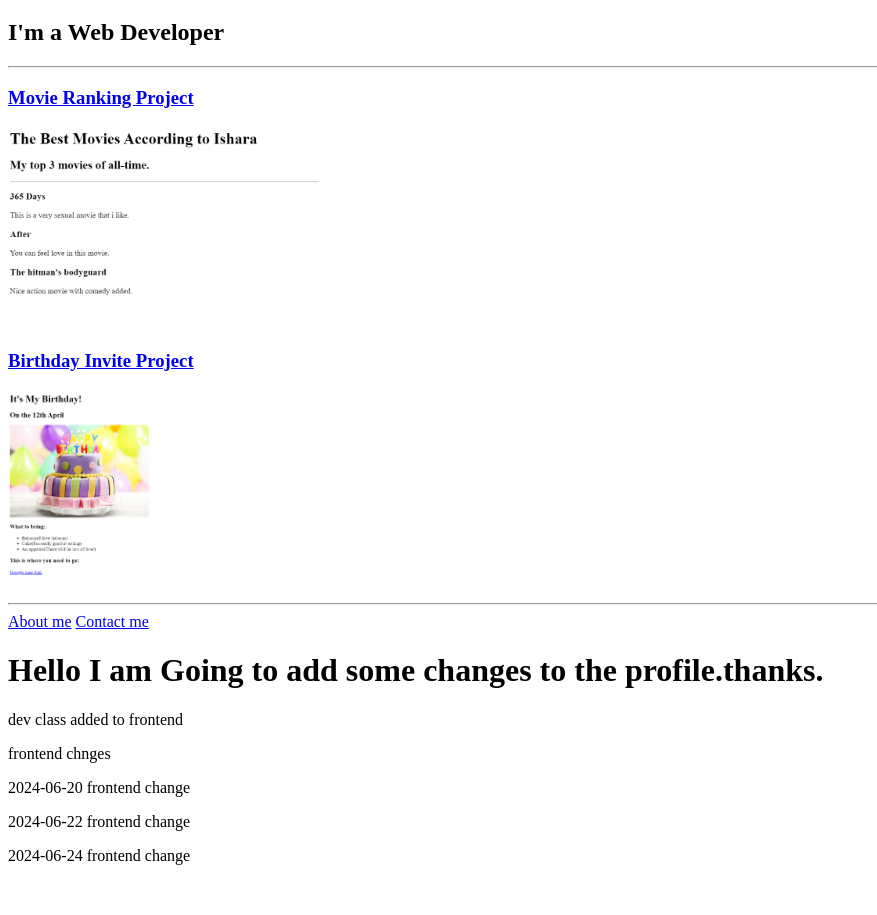
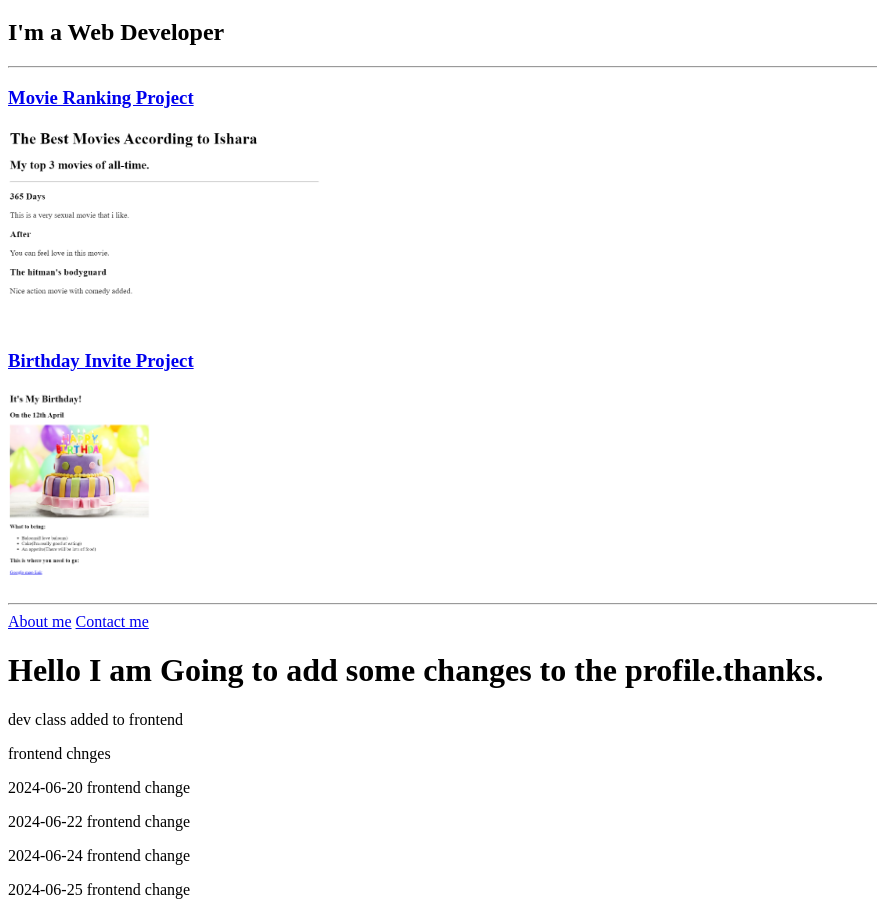
Before and after one commit to IKudagama/new-WEB, a plain HTML site: page index.html in a window 1280 px wide. Shown: the part 61-976 px from the top of the page, without its empty margins (0-877 px from the left). Before the commit the page ends 942 px from the top, so only its background shows below. Drawn offline with Linux system fonts and the light colour scheme.

Commit message:
changes to UI

```diff
--- a/index.html
+++ b/index.html
@@ -56,6 +56,9 @@ https://developer.mozilla.org/en-US/docs/Web/HTML/Element/img#attr-height -->
     <dev class="new">
         <p>2024-06-24 frontend change</p>
     </dev>
+    <dev class="new">
+        <p>2024-06-25 frontend change</p>
+    </dev>
 
 </body>
 </html>
```
